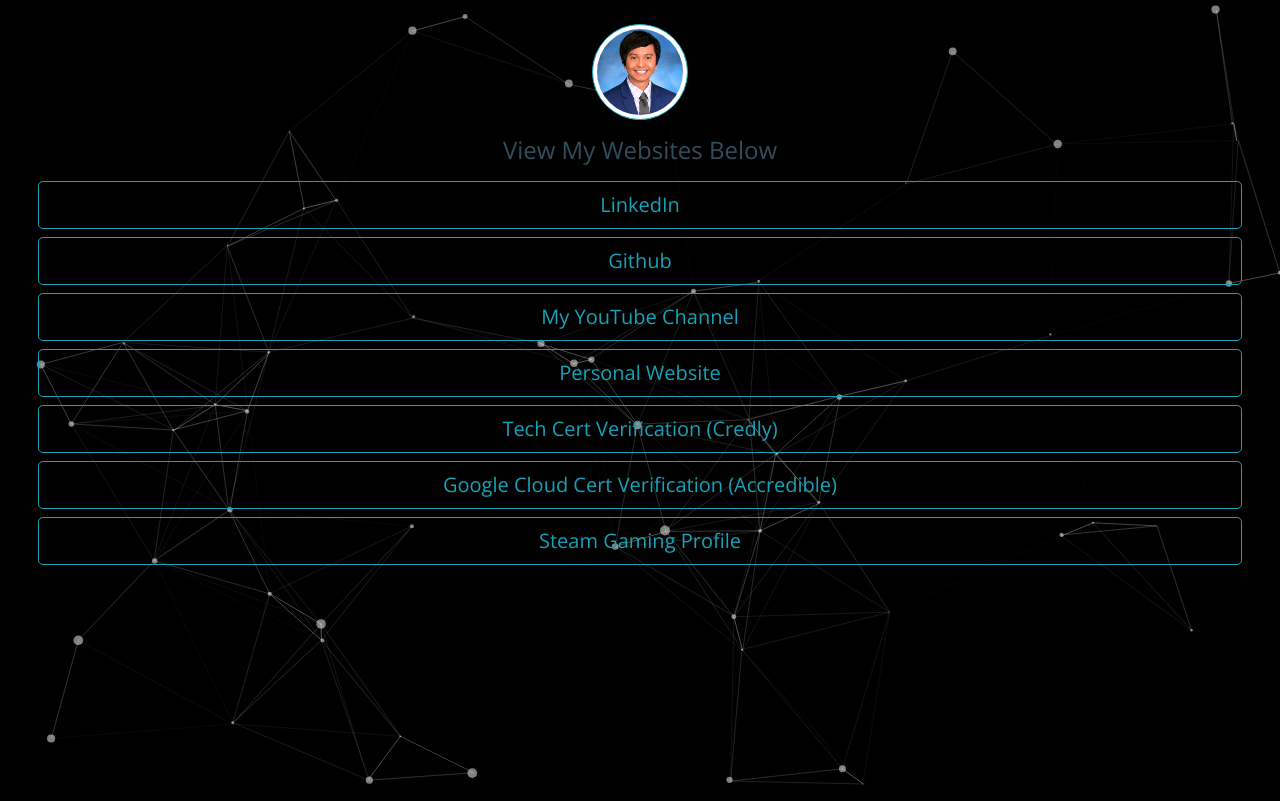
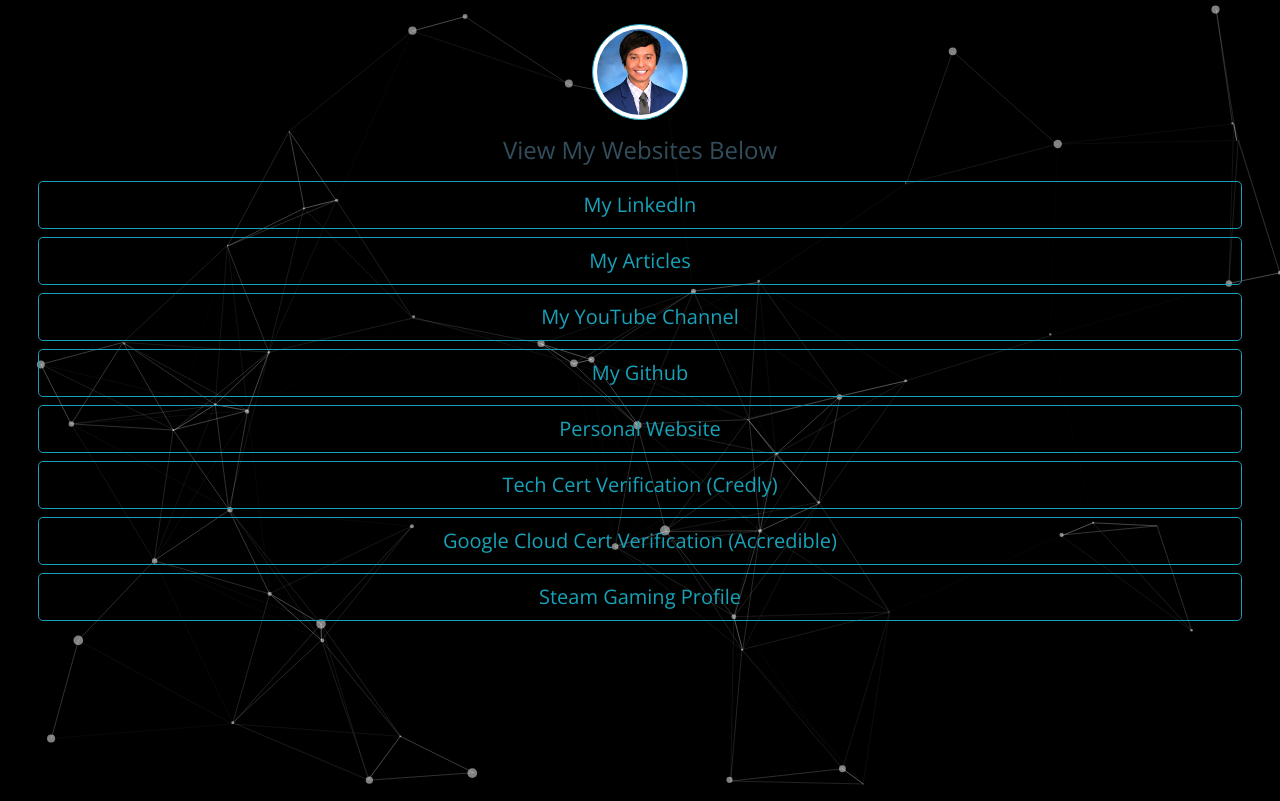
Before and after one commit to IvanVlademirS/IvanVlademirS.github.io, a plain HTML site: page ivan_websites/index.html in a window 1280 px wide. Drawn offline with nearby package versions, Linux system fonts and the light colour scheme.

Commit message:
Update index.html

```diff
--- a/ivan_websites/index.html
+++ b/ivan_websites/index.html
@@ -35,9 +35,10 @@ LetterTemp
 					</div>
 					<div class="row justify-content-center mx-2">
 						<!-- ((4)) - Buttons blocks -->
-						<a href="https://www.linkedin.com/in/ivanvlad/" class="btn btn-outline-info btn-lg btn-block">LinkedIn</a>
-						<a href="https://github.com/IvanVlademirS" class="btn btn-outline-info btn-lg btn-block">Github</a>
+						<a href="https://www.linkedin.com/in/ivanvlad/" class="btn btn-outline-info btn-lg btn-block">My LinkedIn</a>
+						<a href="https://www.linkedin.com/in/ivanvlad/recent-activity/articles/" class="btn btn-outline-info btn-lg btn-block">My Articles</a>
 						<a href="https://www.youtube.com/channel/UC3HeEB-ep4M5exHd5sdf9lg" class="btn btn-outline-info btn-lg btn-block">My YouTube Channel</a>
+						<a href="https://github.com/IvanVlademirS" class="btn btn-outline-info btn-lg btn-block">My Github</a>
 						<a href="https://ivanvlademirs.github.io/Digital_Career_Portfolio/" class="btn btn-outline-info btn-lg btn-block">Personal Website</a>
 						<a href="https://www.credly.com/users/ivan-santos.ee9b128f/badges" class="btn btn-outline-info btn-lg btn-block">Tech Cert Verification (Credly)</a>
 						<a href="https://google.accredible.com/profile/ivanvlad/wallet#gs.xkil6b" class="btn btn-outline-info btn-lg btn-block">Google Cloud Cert Verification (Accredible)</a>
```
